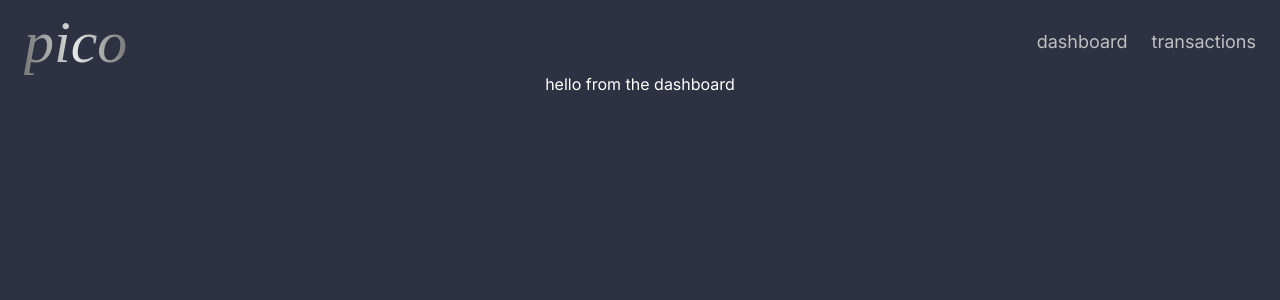
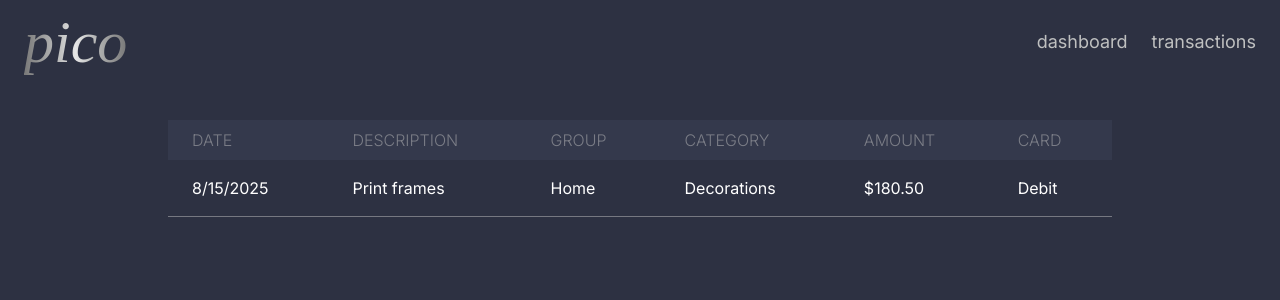
Before and after one commit to aredmondd/pico, a SvelteKit app: page /dashboard in a window 1280 px wide. Shown: the top 300 px of the page. Built offline with nearby package versions, Linux system fonts and the light colour scheme; a web font is replaced by a local one.

Commit message:
dummy data displaying on the transactions page

```diff
--- a/src/app.html
+++ b/src/app.html
@@ -6,7 +6,7 @@
 		<title>pico</title>
 		%sveltekit.head%
 	</head>
-	<body data-sveltekit-preload-data="hover">
+	<body data-sveltekit-preload-data="hover" class="mx-6 mt-3">
 		<div style="display: contents">%sveltekit.body%</div>
 	</body>
 </html>
--- a/src/routes/+layout.svelte
+++ b/src/routes/+layout.svelte
@@ -9,7 +9,7 @@
 	<link rel="icon" href={favicon} />
 </svelte:head>
 
-<div class="mx-6 mt-3 flex items-center justify-between">
+<div class="flex items-center justify-between">
 	<div>
 		<!-- <h1
 			class="bg-[linear-gradient(90deg,rgba(170,140,40,1)_0%,rgba(212,175,55,1)_35%,rgba(255,240,120,1)_50%,rgba(212,175,55,1)_65%,rgba(170,140,40,1)_100%)] bg-clip-text font-serif text-7xl text-transparent italic"
--- a/src/routes/dashboard/+page.svelte
+++ b/src/routes/dashboard/+page.svelte
@@ -1 +1,36 @@
-<h1 class="text-center text-white">hello from the dashboard</h1>
+<script lang="ts">
+	const text = $state('heyyy');
+</script>
+
+{#snippet column(colName: string)}
+	<th scope="col" class="px-6 py-2 font-light text-silver/50 uppercase">{colName}</th>
+{/snippet}
+
+{#snippet row(value: any, focus: boolean = false)}
+	<td class="border-b-1 border-silver/50 px-6 py-4">{value}</td>
+{/snippet}
+
+<div class="mx-36 mt-12">
+	<table class="w-full text-left text-white">
+		<thead class="bg-gray/20">
+			<tr>
+				{@render column('Date')}
+				{@render column('Description')}
+				{@render column('Group')}
+				{@render column('Category')}
+				{@render column('Amount')}
+				{@render column('Card')}
+			</tr>
+		</thead>
+		<tbody>
+			<tr>
+				{@render row('8/15/2025')}
+				{@render row('Print frames')}
+				{@render row('Home')}
+				{@render row('Decorations')}
+				{@render row('$180.50')}
+				{@render row('Debit')}
+			</tr>
+		</tbody>
+	</table>
+</div>
```
